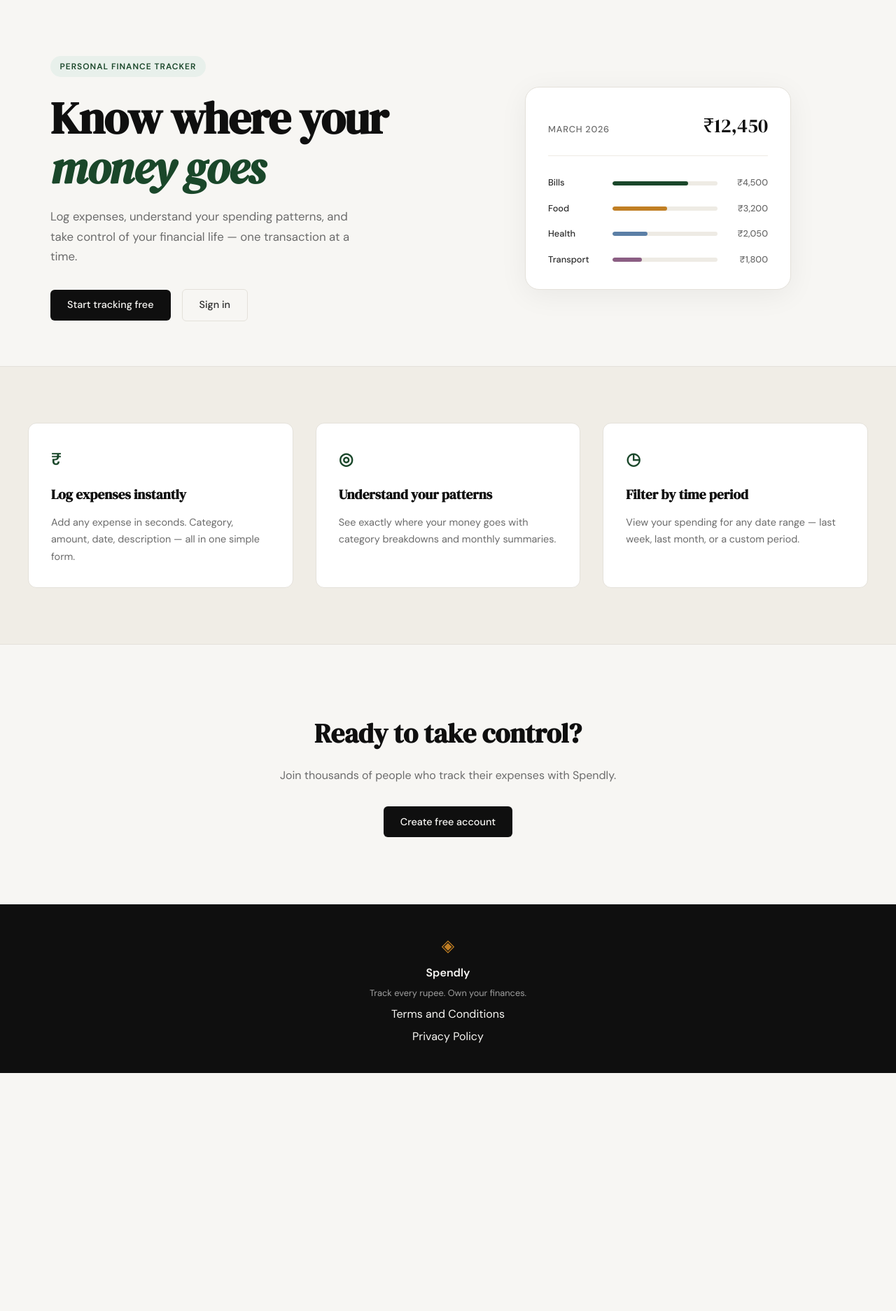
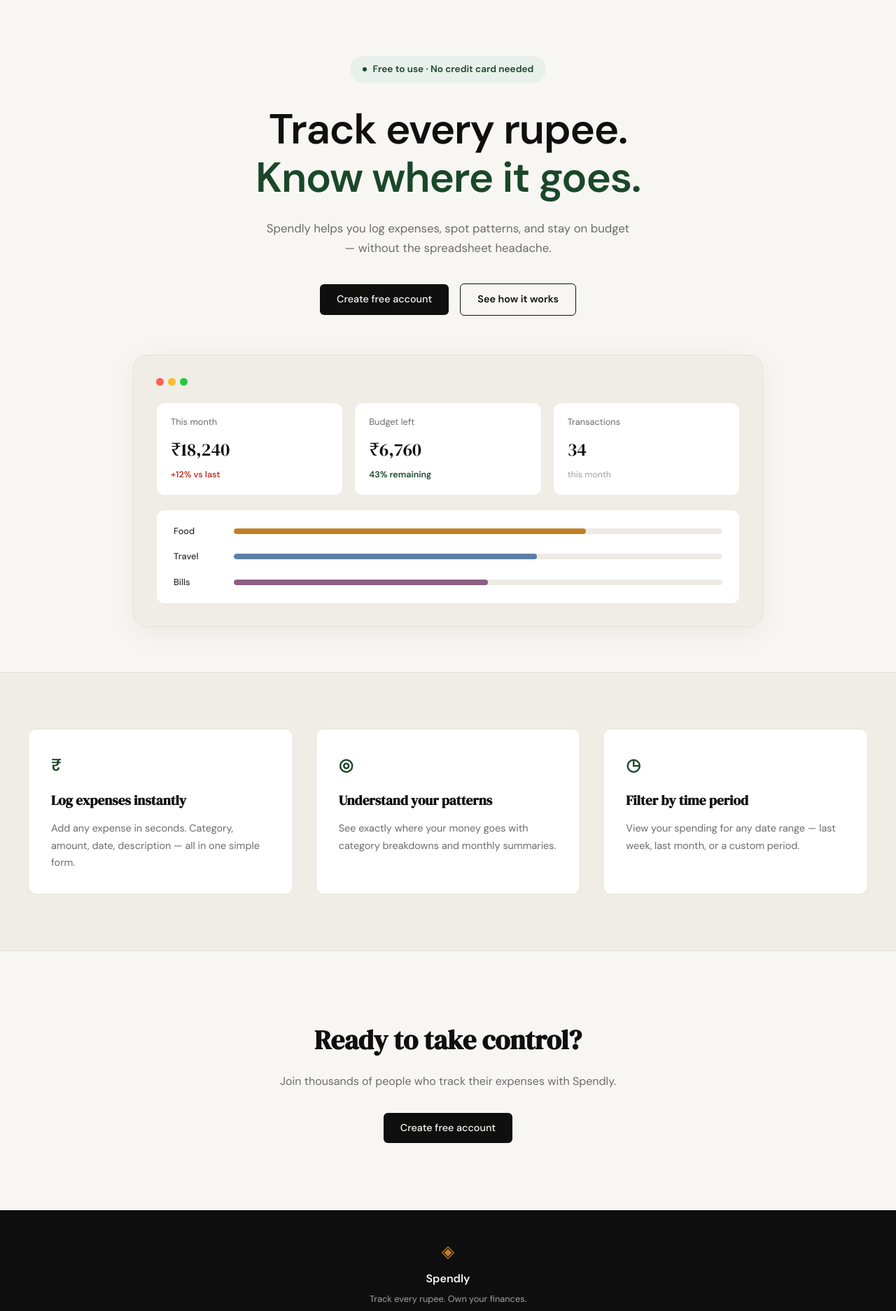
Before and after one commit to Vishal-AI-ML/spendly, a Flask app: page / in a window 1280 px wide. Shown: the part 61-1934 px from the top of the page at 70% size. Before the commit the page ends 1594 px from the top, so only its background shows below. Run offline with Flask 3, Linux system fonts and the light colour scheme.

Commit message:
landing: redesign hero section

```diff
--- a/expense-tracker/static/css/style.css
+++ b/expense-tracker/static/css/style.css
@@ -125,38 +125,54 @@
 
 .hero {
     padding: 5rem 2rem 4rem;
-    display: grid;
-    grid-template-columns: 1fr 1fr;
-    gap: 4rem;
+    display: flex;
+    flex-direction: column;
     align-items: center;
+    gap: 3.5rem;
     max-width: var(--max-width);
     margin: 0 auto;
+    text-align: center;
+}
+
+.hero-inner {
+    display: flex;
+    flex-direction: column;
+    align-items: center;
+    max-width: 700px;
 }
 
 .hero-badge {
-    display: inline-block;
+    display: inline-flex;
+    align-items: center;
     background: var(--accent-light);
     color: var(--accent);
-    font-size: 0.75rem;
+    font-size: 0.85rem;
     font-weight: 600;
-    letter-spacing: 0.08em;
-    text-transform: uppercase;
-    padding: 0.35rem 0.85rem;
+    padding: 0.5rem 1.1rem;
     border-radius: 999px;
+    margin-bottom: 2rem;
+}
+
+.hero-badge-dot {
+    display: inline-block;
+    width: 6px;
+    height: 6px;
+    border-radius: 50%;
+    background: var(--accent);
+    margin-right: 0.55rem;
+}
+
+.hero-title {
+    font-family: var(--font-body);
+    font-weight: 700;
+    font-size: clamp(2.5rem, 5.5vw, 3.75rem);
+    line-height: 1.15;
+    letter-spacing: -0.02em;
+    color: var(--ink);
     margin-bottom: 1.5rem;
 }
 
-.hero-title {
-    font-family: var(--font-display);
-    font-size: clamp(2.5rem, 5vw, 4rem);
-    line-height: 1.1;
-    letter-spacing: -0.02em;
-    color: var(--ink);
-    margin-bottom: 1.25rem;
-}
-
-.hero-title em {
-    font-style: italic;
+.hero-title-accent {
     color: var(--accent);
 }
 
@@ -164,14 +180,15 @@
     font-size: 1.05rem;
     color: var(--ink-muted);
     line-height: 1.7;
-    max-width: 460px;
-    margin-bottom: 2rem;
+    max-width: 520px;
+    margin-bottom: 2.25rem;
 }
 
 .hero-actions {
     display: flex;
     gap: 1rem;
     align-items: center;
+    justify-content: center;
 }
 
 /* ------------------------------------------------------------------ */
@@ -181,48 +198,88 @@
 .hero-visual {
     display: flex;
     justify-content: center;
+    width: 100%;
 }
 
 .mock-card {
-    background: var(--paper-card);
+    background: var(--paper-warm);
     border: 1px solid var(--border);
     border-radius: var(--radius-lg);
     padding: 2rem;
     width: 100%;
-    max-width: 380px;
+    max-width: 900px;
     box-shadow: 0 8px 40px rgba(0,0,0,0.06);
+    text-align: left;
 }
 
-.mock-card-header {
+.mock-dots {
     display: flex;
-    justify-content: space-between;
-    align-items: baseline;
-    margin-bottom: 1.75rem;
-    padding-bottom: 1.25rem;
-    border-bottom: 1px solid var(--border-soft);
+    gap: 6px;
+    margin-bottom: 1.5rem;
 }
 
-.mock-label {
-    font-size: 0.8rem;
-    font-weight: 500;
-    color: var(--ink-muted);
-    text-transform: uppercase;
-    letter-spacing: 0.06em;
+.mock-dot {
+    width: 11px;
+    height: 11px;
+    border-radius: 50%;
 }
 
-.mock-total {
+.mock-dot-red { background: #ff5f57; }
+.mock-dot-yellow { background: #febc2e; }
+.mock-dot-green { background: #28c840; }
+
+.mock-stats {
+    display: grid;
+    grid-template-columns: repeat(3, 1fr);
+    gap: 1rem;
+    margin-bottom: 1.25rem;
+}
+
+.mock-stat {
+    display: flex;
+    flex-direction: column;
+    background: var(--paper-card);
+    border: 1px solid var(--border-soft);
+    border-radius: var(--radius-md);
+    padding: 1.1rem 1.25rem;
+}
+
+.mock-stat-label {
+    font-size: 0.8rem;
+    color: var(--ink-muted);
+    margin-bottom: 0.5rem;
+}
+
+.mock-stat-value {
     font-family: var(--font-display);
-    font-size: 1.75rem;
+    font-size: 1.6rem;
     color: var(--ink);
+    margin-bottom: 0.4rem;
+}
+
+.mock-stat-delta {
+    font-size: 0.78rem;
+    font-weight: 600;
+}
+
+.mock-stat-delta-up { color: var(--danger); }
+.mock-stat-delta-down { color: var(--accent); }
+.mock-stat-delta-neutral { color: var(--ink-faint); font-weight: 400; }
+
+.mock-bars-panel {
+    background: var(--paper-card);
+    border: 1px solid var(--border-soft);
+    border-radius: var(--radius-md);
+    padding: 1.25rem 1.5rem;
 }
 
 .mock-bars { display: flex; flex-direction: column; gap: 1rem; }
 
 .mock-bar-row {
     display: grid;
-    grid-template-columns: 80px 1fr 60px;
+    grid-template-columns: 70px 1fr;
     align-items: center;
-    gap: 0.75rem;
+    gap: 1rem;
 }
 
 .mock-cat {
@@ -232,7 +289,7 @@
 }
 
 .mock-bar-track {
-    height: 6px;
+    height: 8px;
     background: var(--border-soft);
     border-radius: 999px;
     overflow: hidden;
@@ -248,13 +305,6 @@
 .mock-bar-2 { background: var(--accent-2); }
 .mock-bar-3 { background: #5b7fa6; }
 .mock-bar-4 { background: #8b5e83; }
-
-.mock-amt {
-    font-size: 0.8rem;
-    font-weight: 500;
-    color: var(--ink-muted);
-    text-align: right;
-}
 
 /* ------------------------------------------------------------------ */
 /* Buttons                                                             */
@@ -280,19 +330,20 @@
 .btn-ghost {
     display: inline-block;
     background: transparent;
-    color: var(--ink-soft);
+    color: var(--ink);
     padding: 0.65rem 1.5rem;
     border-radius: var(--radius-sm);
+    font-family: var(--font-body);
     font-size: 0.9rem;
-    font-weight: 500;
-    border: 1px solid var(--border);
+    font-weight: 600;
+    border: 1.5px solid var(--ink);
     transition: all 0.2s;
     text-decoration: none;
 }
 
 .btn-ghost:hover {
-    border-color: var(--ink);
-    color: var(--ink);
+    background: var(--ink);
+    color: var(--paper);
 }
 
 /* ------------------------------------------------------------------ */
--- a/expense-tracker/templates/landing.html
+++ b/expense-tracker/templates/landing.html
@@ -6,55 +6,67 @@
 
 <section class="hero">
     <div class="hero-inner">
-        <div class="hero-badge">Personal Finance Tracker</div>
+        <div class="hero-badge">
+            <span class="hero-badge-dot"></span>
+            Free to use · No credit card needed
+        </div>
         <h1 class="hero-title">
-            Know where your<br>
-            <em>money goes</em>
+            Track every rupee.<br>
+            <span class="hero-title-accent">Know where it goes.</span>
         </h1>
         <p class="hero-subtitle">
-            Log expenses, understand your spending patterns,
-            and take control of your financial life —
-            one transaction at a time.
+            Spendly helps you log expenses, spot patterns, and stay
+            on budget — without the spreadsheet headache.
         </p>
         <div class="hero-actions">
-            <a href="{{ url_for('register') }}" class="btn-primary">Start tracking free</a>
-            <a href="{{ url_for('login') }}" class="btn-ghost">Sign in</a>
+            <a href="{{ url_for('register') }}" class="btn-primary">Create free account</a>
+            <a href="#" class="btn-ghost">See how it works</a>
         </div>
     </div>
     <div class="hero-visual">
         <div class="mock-card">
-            <div class="mock-card-header">
-                <span class="mock-label">March 2026</span>
-                <span class="mock-total">₹12,450</span>
+            <div class="mock-dots">
+                <span class="mock-dot mock-dot-red"></span>
+                <span class="mock-dot mock-dot-yellow"></span>
+                <span class="mock-dot mock-dot-green"></span>
             </div>
-            <div class="mock-bars">
-                <div class="mock-bar-row">
-                    <span class="mock-cat">Bills</span>
-                    <div class="mock-bar-track">
-                        <div class="mock-bar" style="width: 72%"></div>
+            <div class="mock-stats">
+                <div class="mock-stat">
+                    <span class="mock-stat-label">This month</span>
+                    <span class="mock-stat-value">₹18,240</span>
+                    <span class="mock-stat-delta mock-stat-delta-up">+12% vs last</span>
+                </div>
+                <div class="mock-stat">
+                    <span class="mock-stat-label">Budget left</span>
+                    <span class="mock-stat-value">₹6,760</span>
+                    <span class="mock-stat-delta mock-stat-delta-down">43% remaining</span>
+                </div>
+                <div class="mock-stat">
+                    <span class="mock-stat-label">Transactions</span>
+                    <span class="mock-stat-value">34</span>
+                    <span class="mock-stat-delta mock-stat-delta-neutral">this month</span>
+                </div>
+            </div>
+            <div class="mock-bars-panel">
+                <div class="mock-bars">
+                    <div class="mock-bar-row">
+                        <span class="mock-cat">Food</span>
+                        <div class="mock-bar-track">
+                            <div class="mock-bar mock-bar-2" style="width: 72%"></div>
+                        </div>
                     </div>
-                    <span class="mock-amt">₹4,500</span>
-                </div>
-                <div class="mock-bar-row">
-                    <span class="mock-cat">Food</span>
-                    <div class="mock-bar-track">
-                        <div class="mock-bar mock-bar-2" style="width: 52%"></div>
+                    <div class="mock-bar-row">
+                        <span class="mock-cat">Travel</span>
+                        <div class="mock-bar-track">
+                            <div class="mock-bar mock-bar-3" style="width: 62%"></div>
+                        </div>
                     </div>
-                    <span class="mock-amt">₹3,200</span>
-                </div>
-                <div class="mock-bar-row">
-                    <span class="mock-cat">Health</span>
-                    <div class="mock-bar-track">
-                        <div class="mock-bar mock-bar-3" style="width: 33%"></div>
+                    <div class="mock-bar-row">
+                        <span class="mock-cat">Bills</span>
+                        <div class="mock-bar-track">
+                            <div class="mock-bar mock-bar-4" style="width: 52%"></div>
+                        </div>
                     </div>
-                    <span class="mock-amt">₹2,050</span>
-                </div>
-                <div class="mock-bar-row">
-                    <span class="mock-cat">Transport</span>
-                    <div class="mock-bar-track">
-                        <div class="mock-bar mock-bar-4" style="width: 28%"></div>
-                    </div>
-                    <span class="mock-amt">₹1,800</span>
                 </div>
             </div>
         </div>
```
